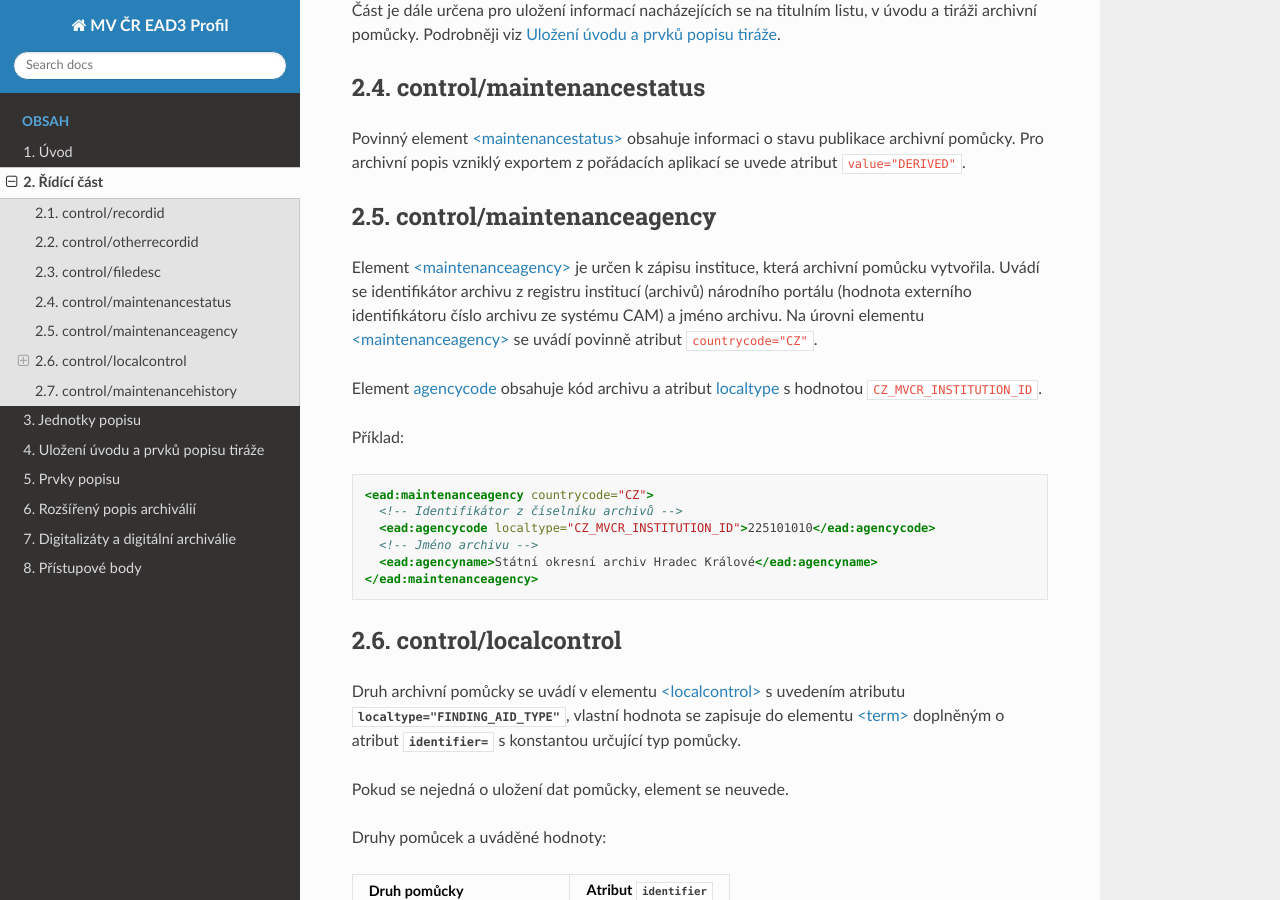
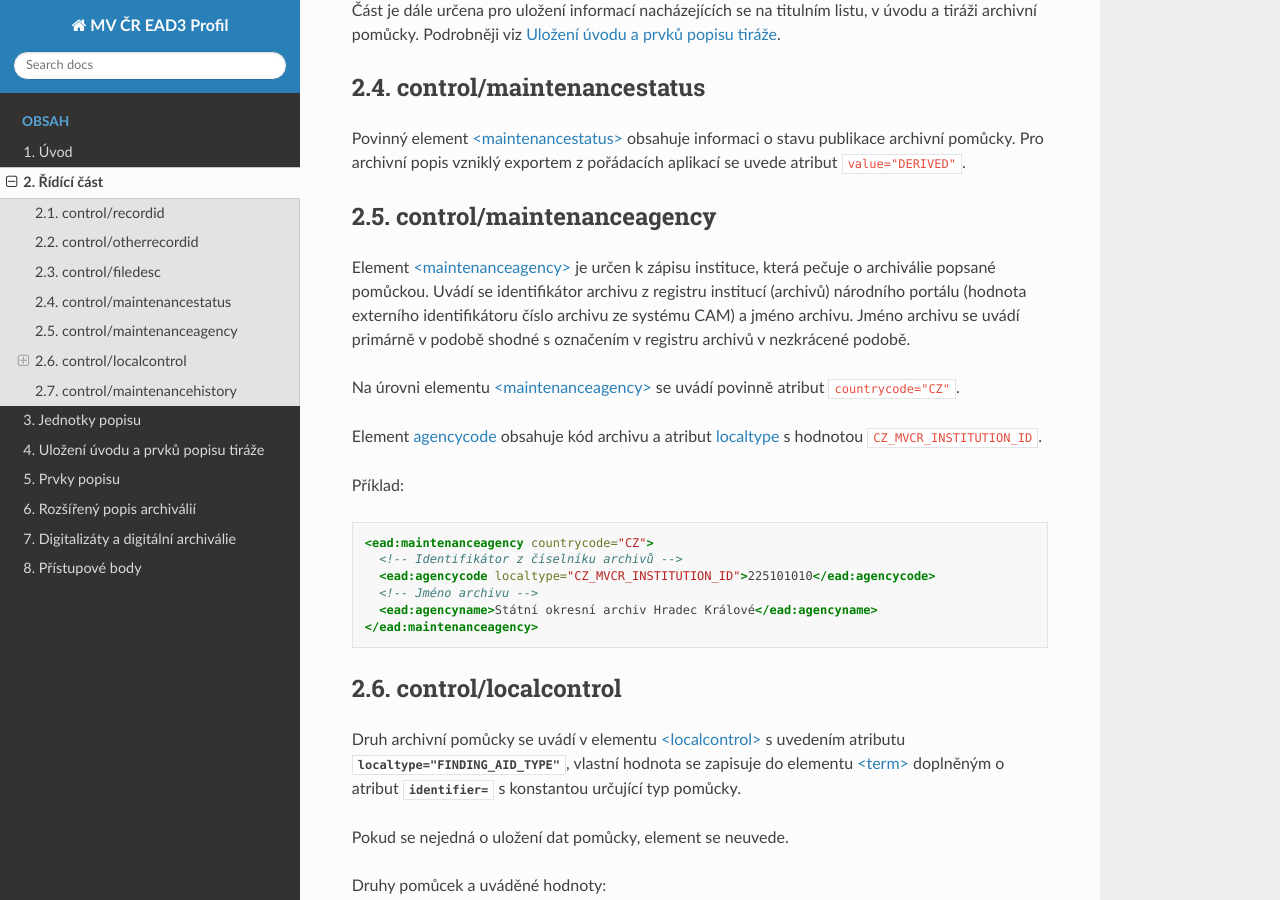
Before and after one commit to elzasw/ead3doc, a Sphinx documentation site: the page built from doc/source/control.rst, in a window 1280 px wide and 900 px high, scrolled down 1216 px. Built offline with Sphinx 7.4.7 and the Read the Docs theme 2.0.0, drawn with Linux system fonts in a browser that asks for light colours.

Commit message:
upřesnění uvádění pečujícího archivu a jeho názvu

```diff
--- a/doc/source/control.rst
+++ b/doc/source/control.rst
@@ -90,10 +90,13 @@ control/maintenanceagency
 -----------------------------
 
 Element `<maintenanceagency> <http://www.loc.gov/ead/EAD3taglib/EAD3.html#elem-maintenanceagency>`_
-je určen k zápisu instituce, která archivní pomůcku vytvořila.
+je určen k zápisu instituce, která pečuje o archiválie popsané pomůckou.
 Uvádí se identifikátor archivu z registru institucí (archivů) národního portálu
 (hodnota externího identifikátoru číslo archivu ze systému CAM)
-a jméno archivu. Na úrovni elementu `<maintenanceagency> <http://www.loc.gov/ead/EAD3taglib/EAD3.html#elem-maintenanceagency>`_
+a jméno archivu. Jméno archivu se uvádí primárně v podobě shodné s označením
+v registru archivů v nezkrácené podobě.
+
+Na úrovni elementu `<maintenanceagency> <http://www.loc.gov/ead/EAD3taglib/EAD3.html#elem-maintenanceagency>`_
 se uvádí povinně atribut ``countrycode="CZ"``.
 
 Element `agencycode <http://www.loc.gov/ead/EAD3taglib/EAD3.html#elem-agencycode>`_ obsahuje kód archivu
--- a/doc/source/uvod/zmeny.rst
+++ b/doc/source/uvod/zmeny.rst
@@ -97,3 +97,5 @@ Duben 2023
 Červen 2023
 ---------------
 * požadavky na XML: :ref:`ead_xml`
+* upřesnění uvádění pečujícího archivu a jeho názvu: :ref:`ead_control_maintenanceagency`
+*
```
